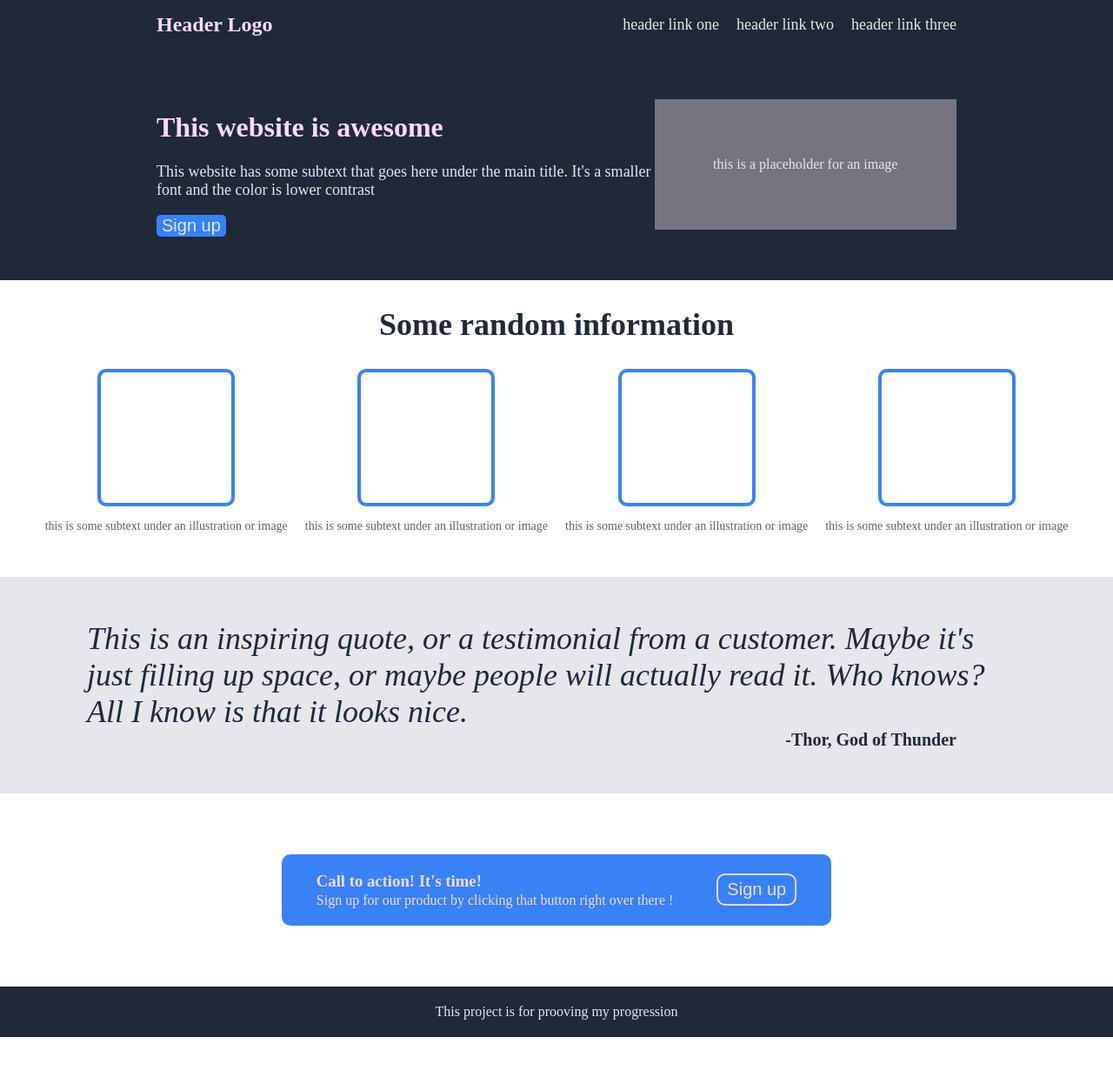
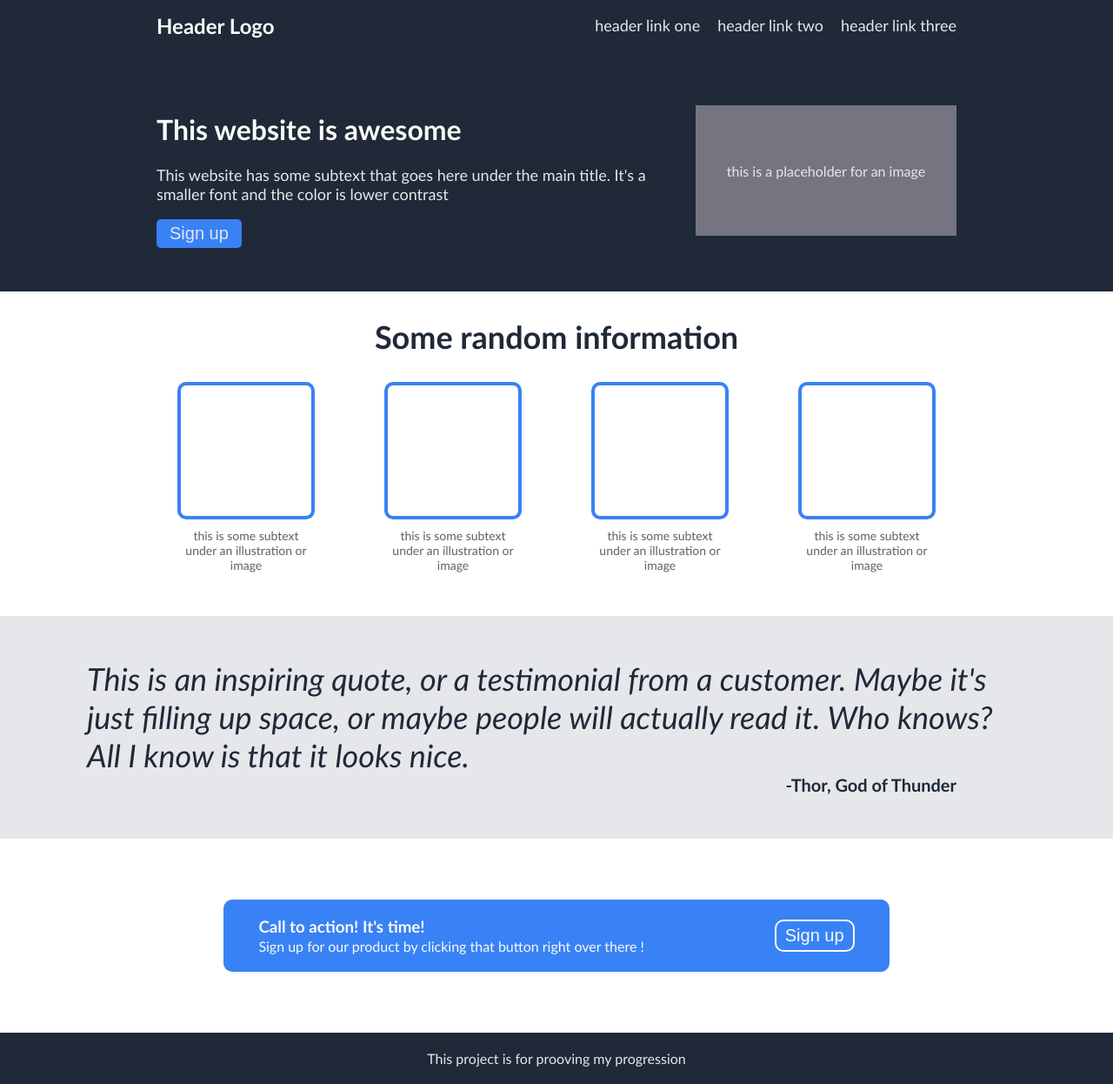
Before and after one commit to CeliTop/FlexTraining, a plain HTML site: page index.html in a window 1280 px wide. Shown: the whole page at 87% size. Before the commit the page ends 1192 px from the top, so only its background shows below. Drawn offline with Linux system fonts and the light colour scheme.

Commit message:
some polish

```diff
--- a/index.html
+++ b/index.html
@@ -11,9 +11,9 @@
     <div class="header">
       <div class="logo">Header Logo</div>
       <ul>
-        <li><a href="#">header link one</a></li>
-        <li><a href="#">header link two</a></li>
-        <li><a href="#">header link three</a></li>
+        <li><a href="./#">header link one</a></li>
+        <li><a href="./#">header link two</a></li>
+        <li><a href="./#">header link three</a></li>
       </ul>
     </div>
 
--- a/style.css
+++ b/style.css
@@ -1,5 +1,6 @@
 body {
   margin: 0;
+  font-family: "Gill Sans", "Gill Sans MT", Calibri, "Trebuchet MS", sans-serif;
 }
 
 .header {
@@ -12,7 +13,7 @@ body {
 .logo {
   display: flex;
   align-items: center;
-  color: #f9daf8;
+  color: #f9faf8;
   font-size: 24px;
   font-weight: 800;
 }
@@ -35,6 +36,7 @@ a {
 
 .first {
   display: flex;
+  gap: 40px;
   align-items: center;
   justify-content: space-between;
   background: #1f2937;
@@ -42,7 +44,7 @@ a {
 }
 
 .first h1 {
-  color: #f9daf8;
+  color: #f9faf8;
   font-weight: 800;
   size: 48px;
 }
@@ -56,15 +58,17 @@ a {
   color: #e5e7eb;
   background-color: #3882f6;
   border: 0;
+  padding: 5px 15px;
   font-size: 20px;
   border-radius: 5px;
 }
 
 .first .right {
   color: #e5e7eb;
+  flex: 0 0 auto;
   background-color: rgb(116, 117, 129);
   height: 150px;
-  width: 500px;
+  width: 300px;
   display: flex;
   align-items: center;
   justify-content: center;
@@ -85,14 +89,15 @@ a {
 .photos {
   display: flex;
   justify-content: center;
-  gap: 20px;
+  gap: 80px;
+  flex-wrap: wrap;
 }
 
 .case {
   display: flex;
   flex-direction: column;
   align-items: center;
-  gap: 15px;
+  gap: 10px;
   flex-wrap: wrap;
   font-size: 14px;
   text-align: center;
@@ -100,6 +105,7 @@ a {
 
 .photodescription {
   color: rgb(97, 97, 97);
+  width: 150px;
 }
 
 .photo {
@@ -139,12 +145,12 @@ a {
 
 .fourth .container {
   background-color: #3882f6;
-  color: #f9daf8;
+  color: #f9faf8;
   border-radius: 10px;
   display: flex;
   justify-content: space-between;
   align-items: center;
-  gap: 50px;
+  gap: 150px;
   margin: 20px 100px;
 }
 
@@ -165,11 +171,12 @@ a {
 .container button {
   margin-right: 40px;
   font-size: 20px;
-  border: solid 2px #f9daf8;
+  border: solid 2px #f9faf8;
   background-color: #3882f6;
-  color: #f9daf8;
+  color: #f9faf8;
   border-radius: 10px;
   padding: 5px 10px;
+  flex: 0 0 auto;
 }
 
 .footer {
```
